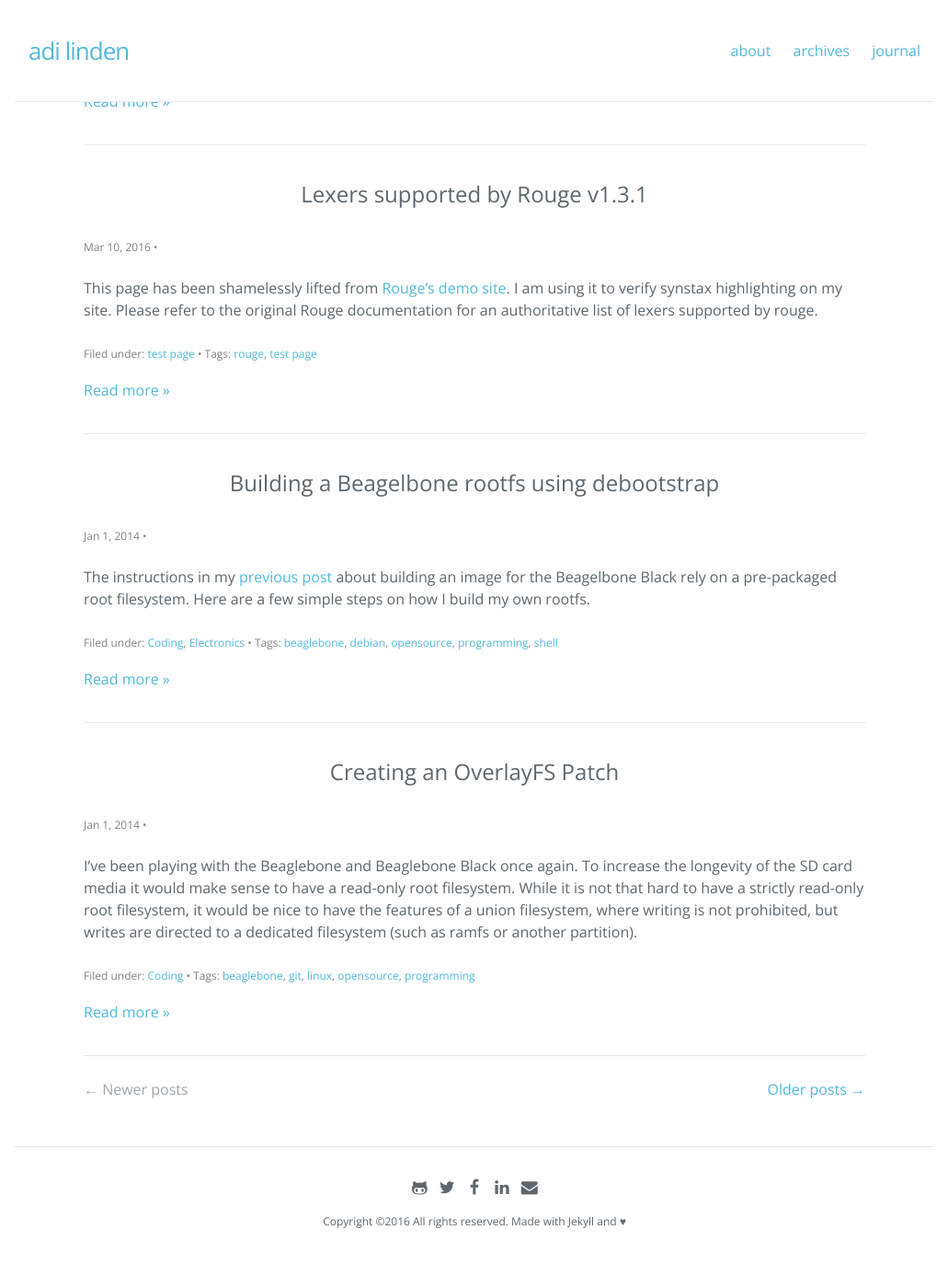
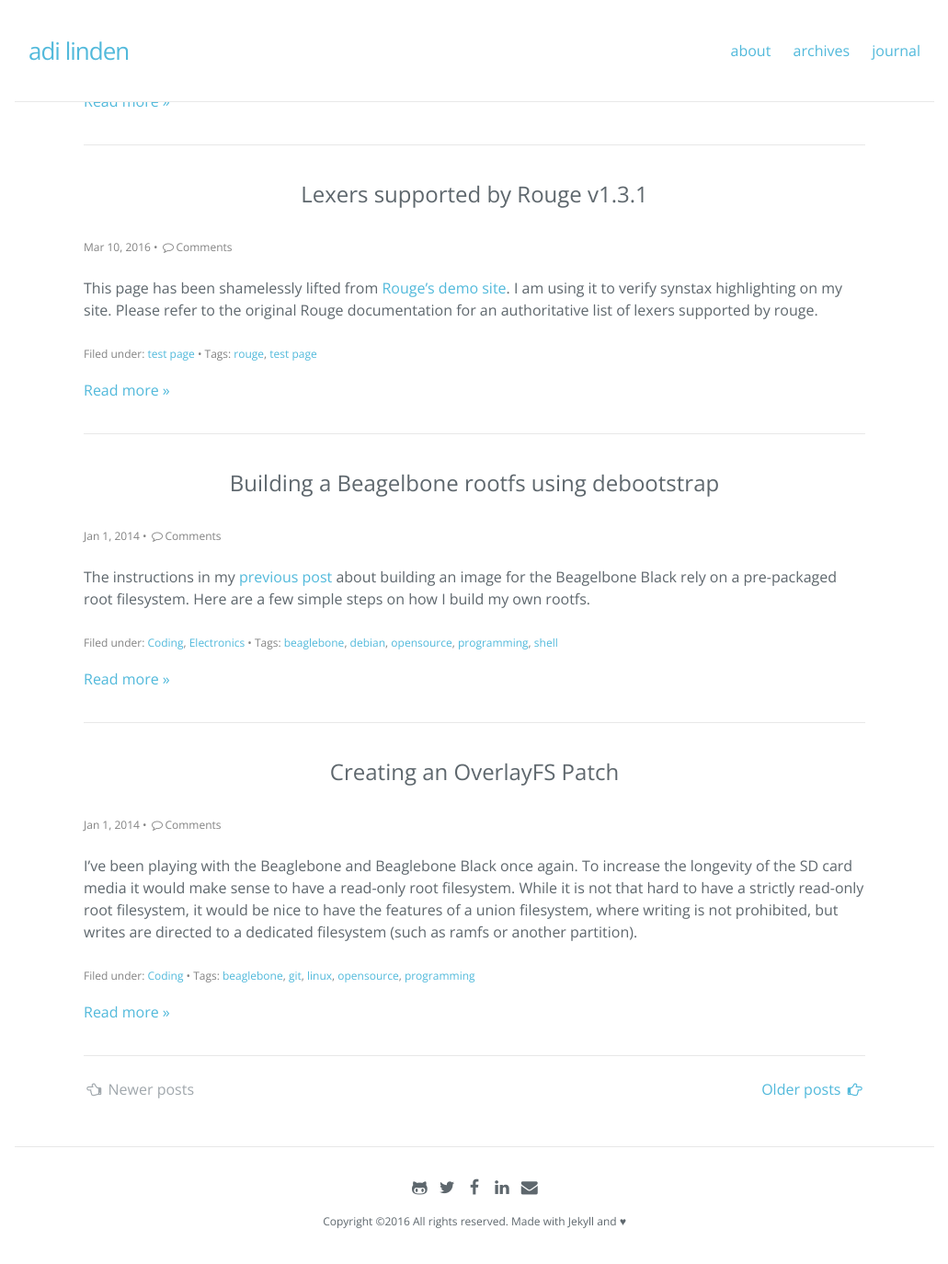
Before and after one commit to adilinden/my-journal, a Jekyll site: the page built from journal/index.html, in a window 1280 px wide and 1400 px high, scrolled down 938 px. Shown: the top 1374 px of the window at 92% size, without its empty margins (124-1155 px from the left). Built offline with Jekyll 4.4.1, drawn with Linux system fonts in a browser that asks for light colours; the list of posts is cut into pages by our own code; comment, search, counter and statistics services are not loaded; some of the changed text lies outside the part shown.

Commit message:
Added icons to navigation links.

```diff
--- a/_includes/disqus.html
+++ b/_includes/disqus.html
@@ -1,5 +1,5 @@
 {% if site.comments and page.comments %}
-<div class="page-comments">
+<div id="page-comments" class="page-comments">
   <div class="wrapper">
     <div id="disqus_thread"></div>
     <script>
--- a/_includes/footer.html
+++ b/_includes/footer.html
@@ -4,11 +4,11 @@
   <div class="wrapper">
 
     <div class="footer-social">
-      <a href="{{ site.author.github }}" target="_blank"><i class="icon icon-github"></i></a>
-      <a href="{{ site.author.twitter }}" target="_blank"><i class="icon icon-twitter"></i></a>
-      <a href="{{ site.author.facebook }}" target="_blank"><i class="icon icon-facebook"></i></a>
-      <a href="{{ site.author.linkedin }}" target="_blank"><i class="icon icon-linkedin"></i></a>
-      <a href="{{ site.author.email }}" target="_blank"><i class="icon icon-mail-alt"></i></a>
+      <a href="{{ site.author.github }}" target="_blank"><span class="icon icon-github"></span></a>
+      <a href="{{ site.author.twitter }}" target="_blank"><span class="icon icon-twitter"></span></a>
+      <a href="{{ site.author.facebook }}" target="_blank"><span class="icon icon-facebook"></span></a>
+      <a href="{{ site.author.linkedin }}" target="_blank"><span class="icon icon-linkedin"></span></a>
+      <a href="{{ site.author.email }}" target="_blank"><span class="icon icon-mail-alt"></span></a>
     </div>
 
     <div class="footer-disclaimer">
--- a/journal/index.html
+++ b/journal/index.html
@@ -10,7 +10,7 @@ layout: default
         <h2>
           <a class="post-link" href="{{ post.url | prepend: site.baseurl }}">{{ post.title }}</a>
         </h2>
-        <span class="post-meta">{{ post.date | date: "%b %-d, %Y" }}{% if site.comments %}{% if post.comments %} &#8226; <span class="disqus-comment-count" data-disqus-identifier="{{ post.slug }}"><!-- Disqus Comment Count --></span>{% else %} &#8226; 0 Comments (disabled){% endif %}{% endif %}</span>
+        <span class="post-meta">{{ post.date | date: "%b %-d, %Y" }}{% if site.comments %}{% if post.comments %} &#8226; <span class="icon icon-comment-empty"></span><span class="disqus-comment-count" data-disqus-identifier="{{ post.slug }}">Comments</span>{% else %} &#8226; <span class="icon icon-comment-empty"></span> 0 Comments (disabled){% endif %}{% endif %}</span>
         <div class="post-excerpt">{% if post.summary %}{{ post.summary }}{% else %}{{ post.excerpt }}{% endif %}</div>
         <div class="post-meta">{% if post.categories %}Filed under: <a href="{{ "/categories/" | prepend: site.baseurl }}#category-{{ post.categories.first | replace: ' ', '_' }}">{{ post.categories.first }}</a>{% for category in post.categories offset:1 %}, <a href="{{ "/categories/" | prepend: site.baseurl }}#category-{{ category | replace: ' ', '_' }}">{{ category }}</a>{% endfor %}{% endif %}{% if post.tags %} &#8226; Tags: <a href="{{ "/tags/" | prepend: site.baseurl }}#tag-{{ post.tags.first | replace: ' ', '_' }}">{{ post.tags.first }}</a>{% for tag in post.tags offset:1 %}, <a href="{{ "/tags/" | prepend: site.baseurl }}#tag-{{ tag | replace: ' ', '_' }}">{{ tag }}</a>{% endfor %}{% endif %}</div>
         <div class="read-more"><a href="{{ post.url | prepend: site.baseurl }}">Read more &raquo;</a></div>
@@ -21,18 +21,18 @@ layout: default
   <div class="paginator">
     {% if paginator.previous_page %}
       {% if paginator.previous_page == 1 %}
-        <a class="prev_page" href="{{ "/journal/" | prepend: site.baseurl }}">← Newer posts</a>
+        <a class="prev_page" href="{{ "/journal/" | prepend: site.baseurl }}"><span class="icon icon-point-left"></span> Newer posts</a>
       {% else %}
-        <a class="prev_page" href="{{ paginator.previous_page_path }}">← Newer posts</a>
+        <a class="prev_page" href="{{ paginator.previous_page_path }}"><span class="icon icon-point-left"></span> Newer posts</a>
       {% endif %}
     {% else %}
-      <span class="prev_page inactive">← Newer posts</span>
+      <span class="prev_page inactive"><span class="icon icon-point-left"></span> Newer posts</span>
     {% endif %}
 
     {% if paginator.next_page %}
-      <a class="next_page" href="{{ paginator.next_page_path }}">Older posts →</a>
+      <a class="next_page" href="{{ paginator.next_page_path }}">Older posts <span class="icon icon-point-right"></span></a>
     {% else %}
-      <span class="next_page inactive">Older posts →</span>
+      <span class="next_page inactive">Older posts <span class="icon icon-point-right"></span></span>
     {% endif %}
     <div style="clear:both"></div>
   </div>
```
Also changed, not shown: _layouts/post.html (+4 -4 lines).
